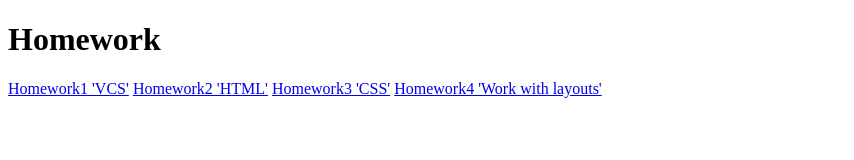
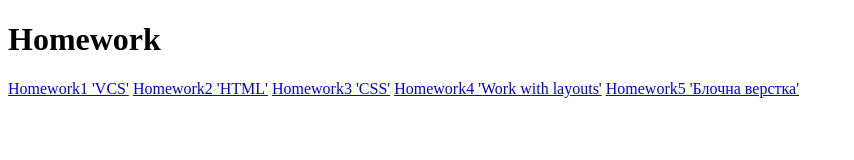
Before and after one commit to katya-oc/cursor-homework, a plain HTML site: page index.html in a window 1280 px wide. Shown: the whole page, without its empty margins (0-854 px from the left). Drawn offline with Linux system fonts and the light colour scheme.

Commit message:
added link on HW5

```diff
--- a/index.html
+++ b/index.html
@@ -9,7 +9,7 @@
 <a href='./HW2 "Frontend.html"/'>Homework2 'HTML'</a>
 <a href='./HW3 "Технологія CSS"/'>Homework3 'CSS'</a>
 <a href='./HW4 "Робота з макетами"/'>Homework4 'Work with layouts'</a>
-
+<a href='./HW5 "Блочна верстка"/'>Homework5 'Блочна верстка'</a>
 </p>
 </body>
 </html>
```
